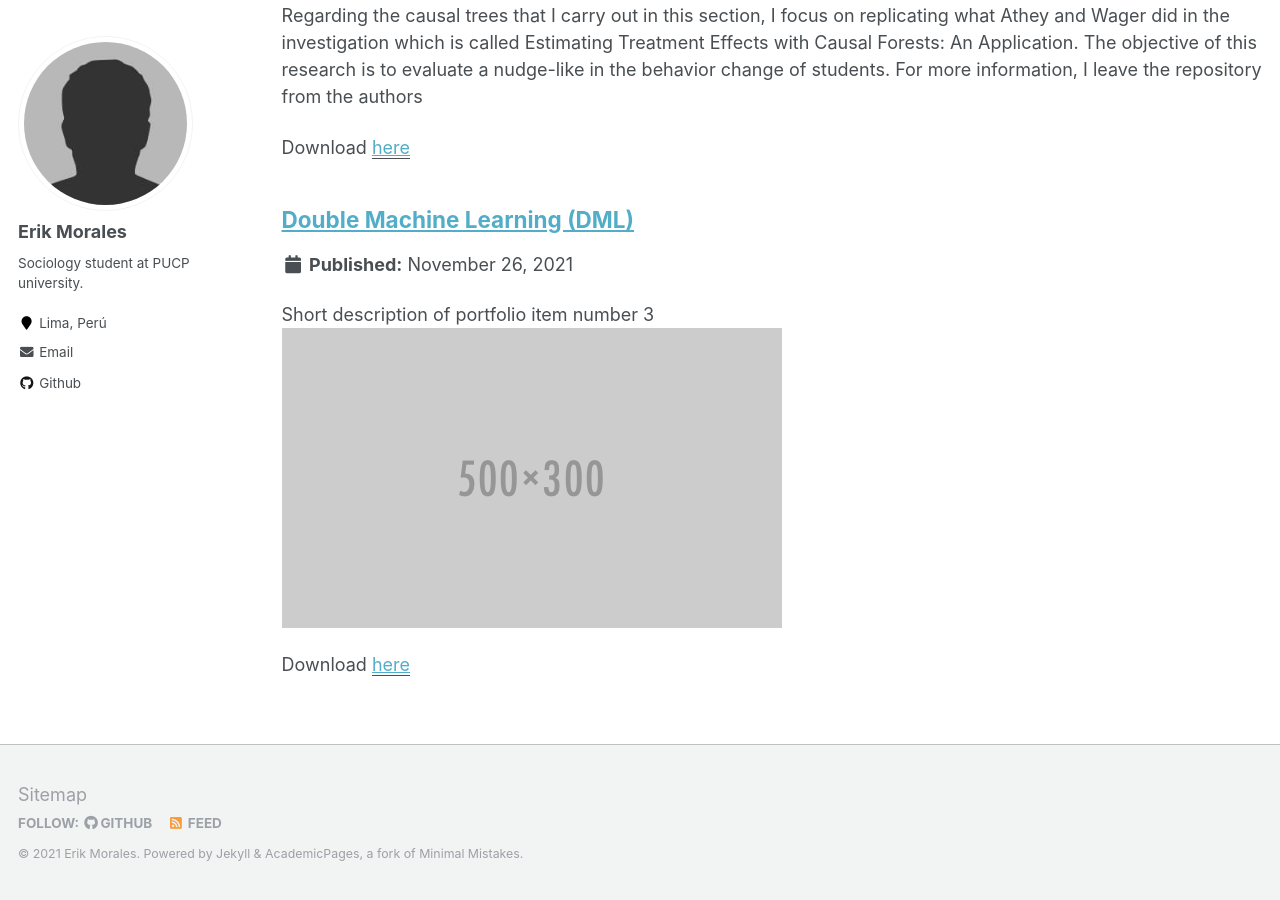
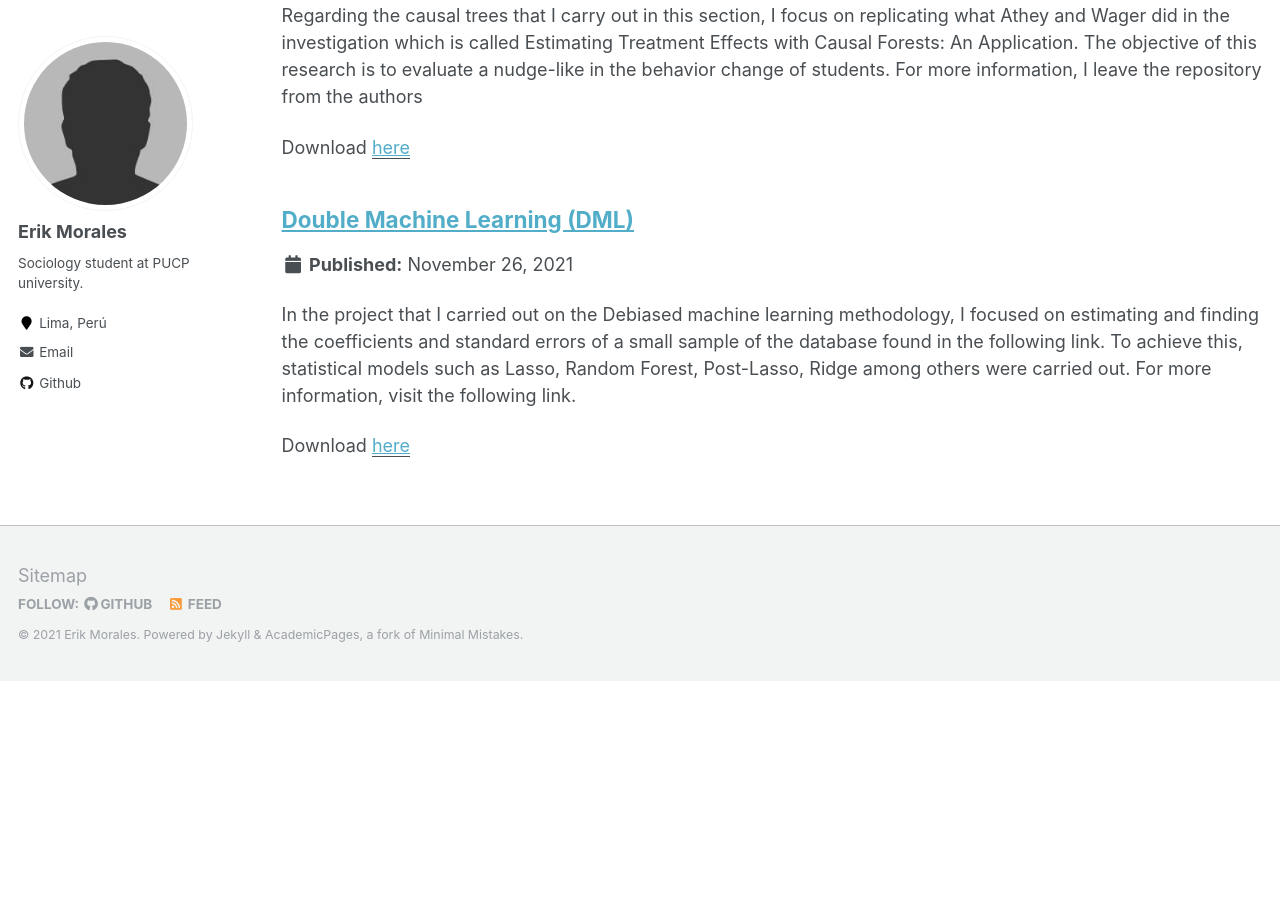
Before and after one commit to HaloReach2552/Brando.fold.github.io, a Jekyll site: the page built from _pages/portfolio.html, in a window 1280 px wide and 900 px high, scrolled down 529 px. Built offline with Jekyll 4.4.1, drawn with Linux system fonts in a browser that asks for light colours; after the commit the page ends 1210 px from its top, so only the background shows below that.

Commit message:
Update portfolio-3.md

```diff
--- a/_portfolio/portfolio-3.md
+++ b/_portfolio/portfolio-3.md
@@ -1,6 +1,6 @@
 ---
 title: "Double Machine Learning (DML)"
-excerpt: "Short description of portfolio item number 3 <br/><img src='/images/500x300.png'>"
+excerpt: "In the project that I carried out on the Debiased machine learning methodology, I focused on estimating and finding the coefficients and standard errors of a small sample of the database found in the following link. To achieve this, statistical models such as Lasso, Random Forest, Post-Lasso, Ridge among others were carried out. For more information, visit the following link."
 date: "2021-11-26"
 collection: portfolio
 paperurl: "https://github.com/alexanderquispe/ECO224/blob/main/Labs/replication_6/Debiased_ML_Erik_R.ipynb"
```
